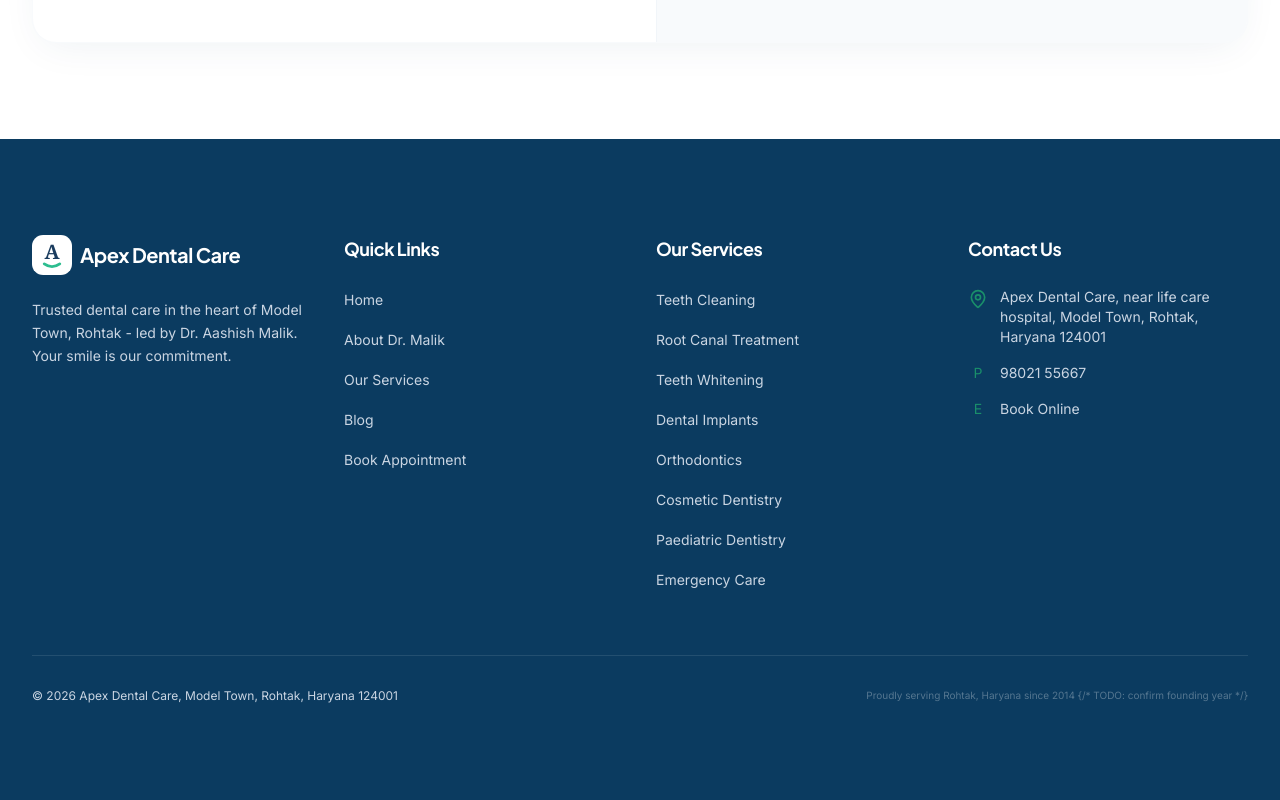
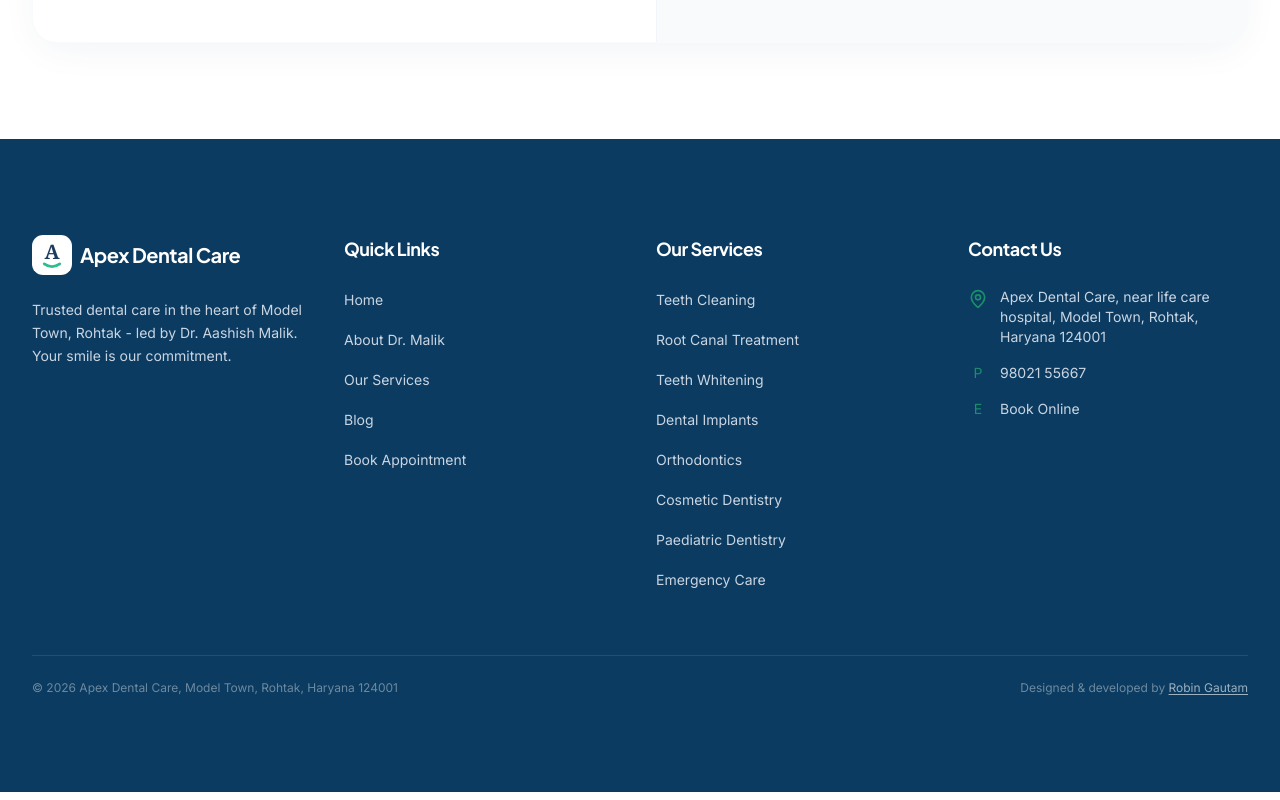
Before and after one commit to Robingautam1/apex-dental-care, a Next.js app: page / in a window 1280 px wide. Shown: the part 6642-7442 px from the top of the page. Built offline with nearby package versions, Linux system fonts and the light colour scheme.

Commit message:
feat: updated footer bottom bar with developer credit

```diff
--- a/components/Footer.tsx
+++ b/components/Footer.tsx
@@ -101,11 +101,19 @@ export default function Footer() {
           whileInView={{ opacity: 1 }}
           viewport={{ once: true, margin: '0px 0px -50px 0px' }}
           transition={{ delay: 0.5, duration: 0.5 }}
-          className="pt-8 border-t border-white/10 flex flex-col md:flex-row justify-between items-center gap-4 text-xs will-change-opacity"
+          className="flex flex-col md:flex-row items-center justify-between pt-6 border-t border-white/10 gap-2 will-change-opacity"
         >
-          <p>{footerData.copyright}</p>
-          <p className="text-white/30 text-[10px] hidden md:block">
-            {footerData.locationText}
+          <p className="text-white/40 text-xs">
+            © 2026 Apex Dental Care, Model Town, Rohtak, Haryana 124001
+          </p>
+          <p className="text-white/40 text-xs">
+            Designed & developed by{' '}
+            <a href="https://robingautam.in"
+              target="_blank"
+              rel="noopener noreferrer"
+              className="text-white/60 hover:text-[#2DBD8F] transition-colors duration-200 underline underline-offset-2">
+              Robin Gautam
+            </a>
           </p>
         </motion.div>
       </div>
```
